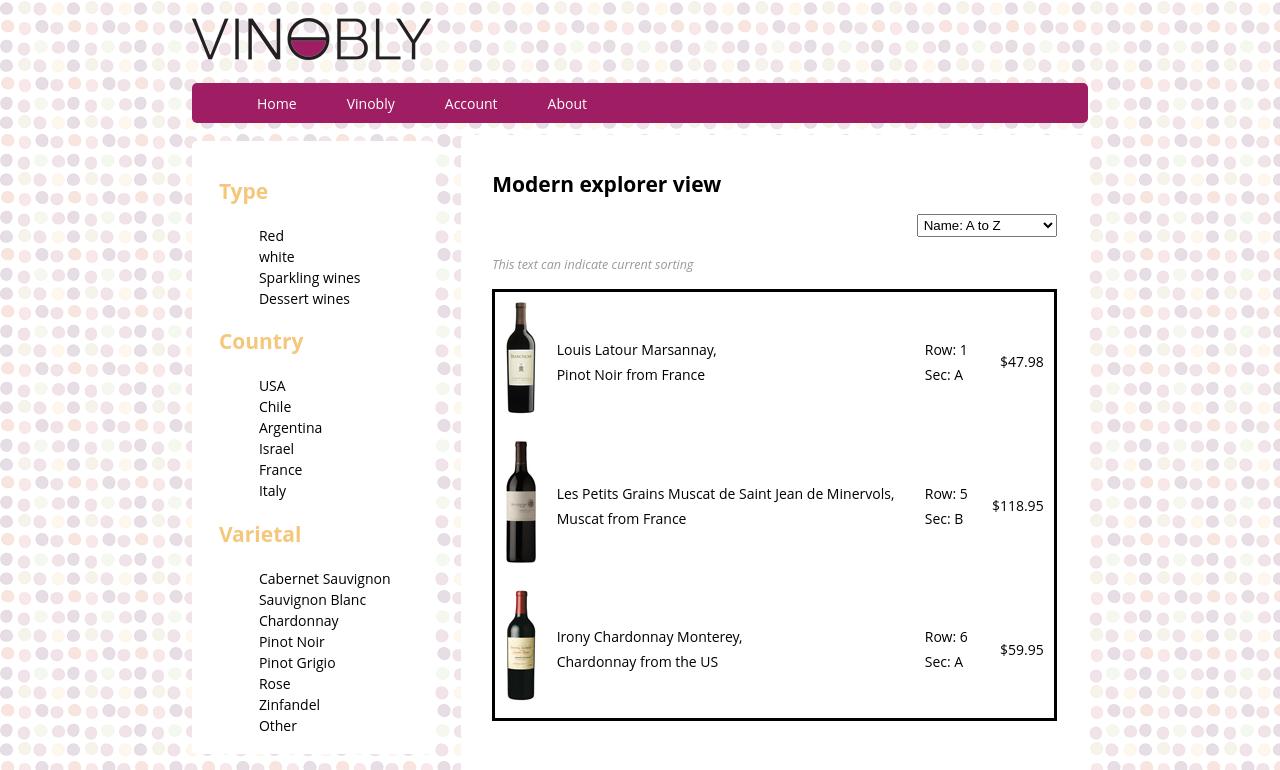
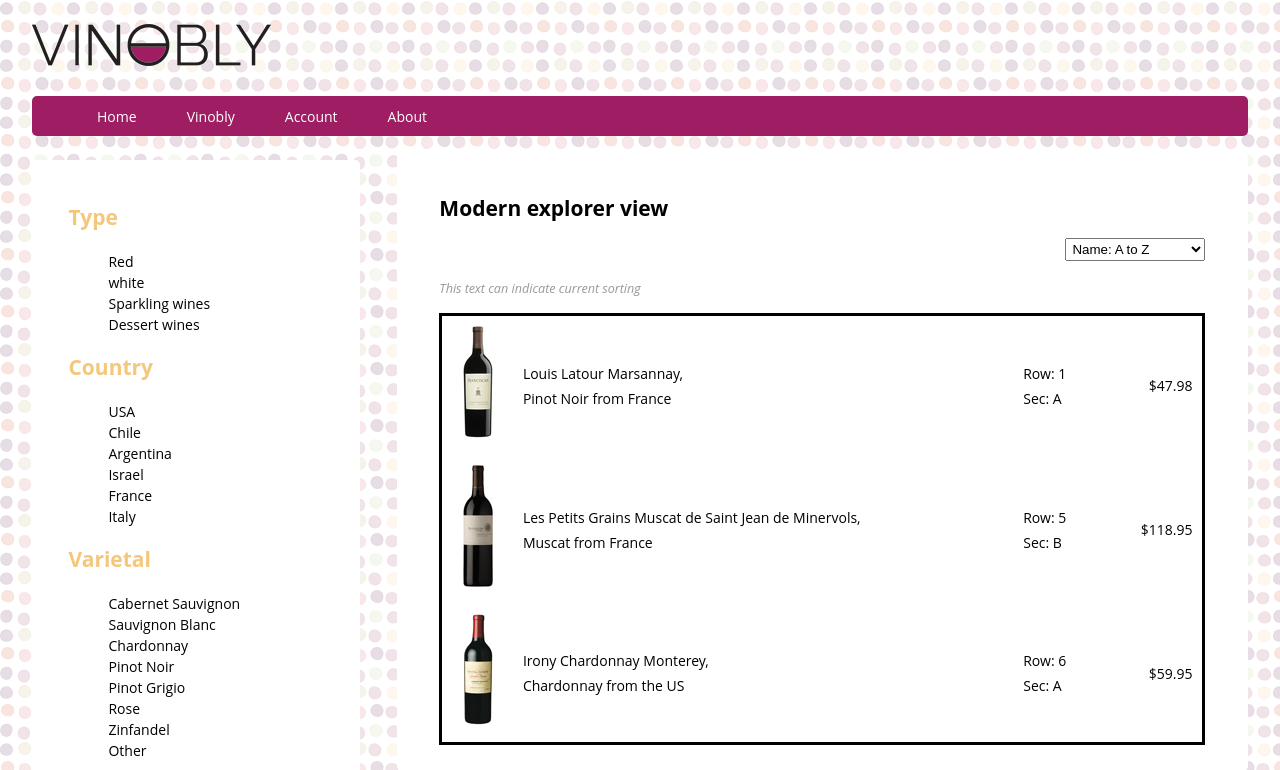
Before and after one commit to fubrick/SJSUWineProject, a PHP site: page / in a window 1280 px wide. Shown: the top 770 px of the page. Run offline with PHP 8.4, Linux system fonts and the light colour scheme.

Commit message:
increased body width to 95%

```diff
--- a/explorer_view/style.css
+++ b/explorer_view/style.css
@@ -29,7 +29,7 @@
 
 .body {
 	margin: 0 auto;
-	width: 70%;
+	width: 95%;
 	clear: both;
 }
 
```
